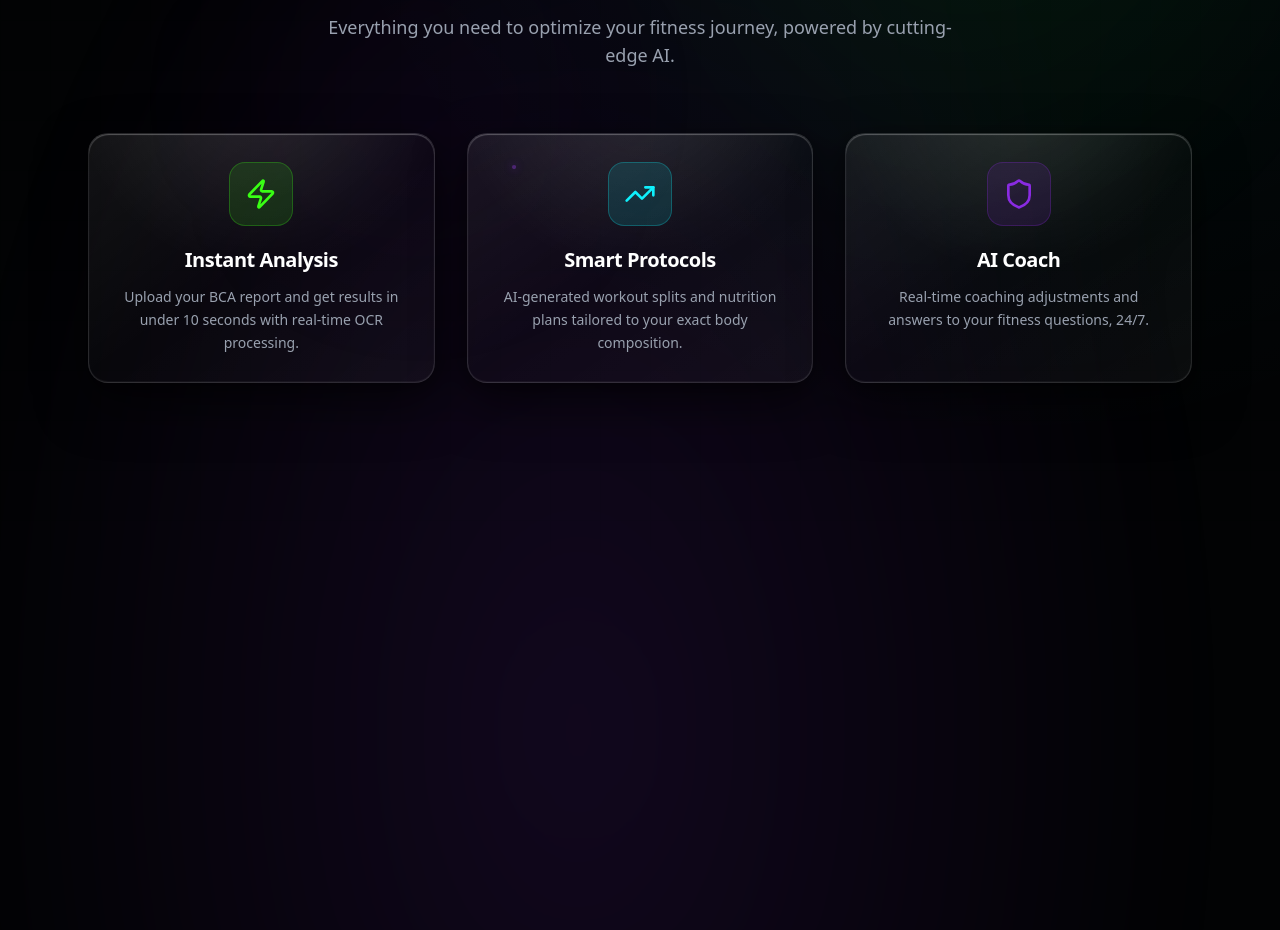
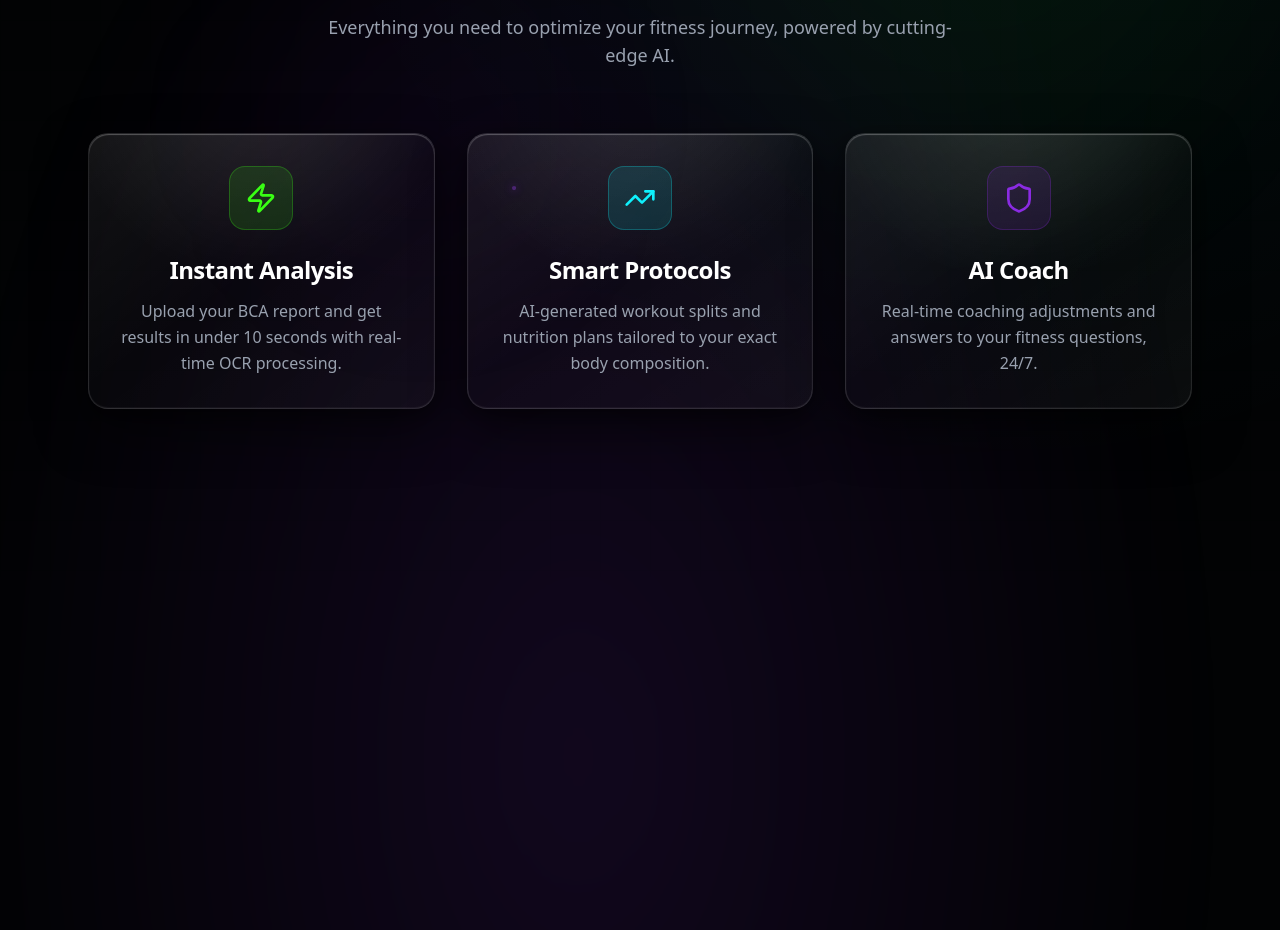
Before and after one commit to Archiviste-ken/BodySync-AI, a Next.js app: page / in a window 1280 px wide. Shown: the part 1380-2310 px from the top of the page. Built offline with nearby package versions, Linux system fonts and the light colour scheme.

Commit message:
fix: update FeatureCard styles for improved layout and animation effects

```diff
--- a/src/components/ui/FeatureCard.tsx
+++ b/src/components/ui/FeatureCard.tsx
@@ -53,14 +53,12 @@ export default function FeatureCard({
 
   return (
     <div
-      className={`group glass-panel p-7 text-center transition-all duration-400 ${colors.glow} hover:border-white/22 hover:-translate-y-2 hover:scale-102 active:scale-98 ${animationClass}`}
-      style={{
-        transformStyle: "preserve-3d",
-        perspective: "1200px",
-      }}
+      className={`group glass-panel p-8 text-center transition-all duration-400 ${colors.glow} hover:border-white/22 hover:-translate-y-2 hover:scale-102 active:scale-98 ${animationClass}`}
     >
       {/* Radial gradient from top */}
-      <div className="pointer-events-none absolute inset-0 rounded-[inherit] bg-[radial-gradient(circle_at_50%_-20%,rgba(255,255,255,0.15),transparent_55%)] opacity-70 transition-opacity duration-500 group-hover:opacity-100" />
+      <div
+        className="pointer-events-none absolute inset-0 rounded-[inherit] bg-[radial-gradient(circle_at_50%_-20%,rgba(255,255,255,0.15),transparent_55%)] opacity-70 transition-opacity duration-500 group-hover:opacity-100"
+      />
 
       {/* Color-specific gradient overlay */}
       <div
@@ -76,9 +74,7 @@ export default function FeatureCard({
       <div className="pointer-events-none absolute inset-0 rounded-[inherit] shadow-[inset_0_1px_1px_rgba(255,255,255,0.15)]" />
 
       {/* Icon container with enhanced animation */}
-      <div
-        className={`relative z-10 mx-auto mb-5 flex h-16 w-16 items-center justify-center rounded-2xl border ${colors.iconBg} transition-all duration-400 group-hover:border-opacity-50 group-hover:scale-112 group-hover:rotate-8 group-hover:-translate-y-0.5`}
-      >
+      <div className={`relative z-10 mx-auto mb-6 flex h-16 w-16 items-center justify-center rounded-2xl border ${colors.iconBg} transition-all duration-400 group-hover:border-opacity-50 group-hover:scale-112 group-hover:rotate-8 group-hover:-translate-y-0.5`}>
         <div className="animate-icon-wobble">
           <Icon
             className={`h-8 w-8 ${colors.iconText} transition-all duration-300 group-hover:scale-110`}
@@ -91,10 +87,10 @@ export default function FeatureCard({
         />
       </div>
 
-      <h3 className="relative z-10 mb-3 font-heading text-xl font-bold text-white tracking-tight">
+      <h3 className="relative z-10 mb-3 font-heading text-xl sm:text-2xl font-bold text-white tracking-tight">
         {title}
       </h3>
-      <p className="relative z-10 text-sm leading-relaxed text-gray-400 group-hover:text-gray-300 transition-colors duration-300">
+      <p className="relative z-10 text-base leading-relaxed text-gray-400 group-hover:text-gray-300 transition-colors duration-300">
         {description}
       </p>
     </div>
```
